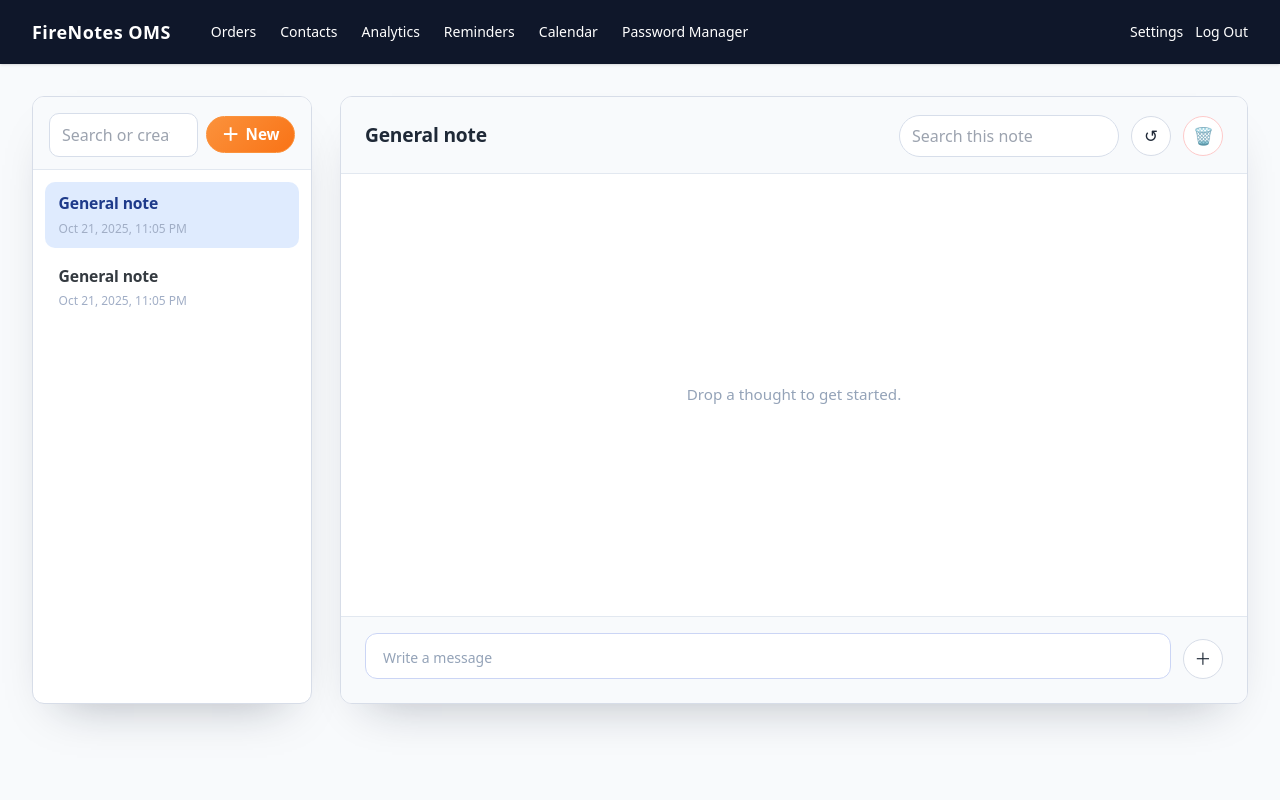
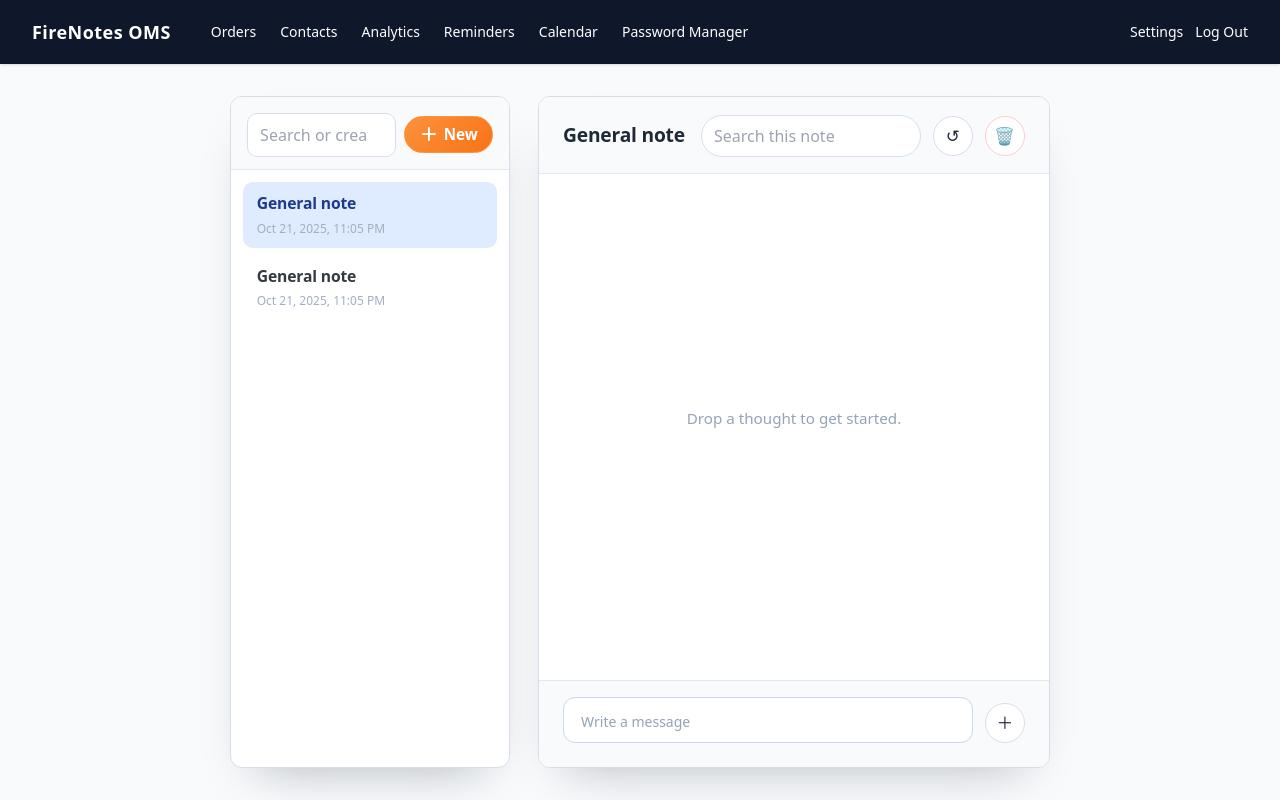
Before and after one commit to psy777/order-management-system, a Flask app: page /firenotes in a window 1280 px wide. Run offline with Flask 3, Linux system fonts and the light colour scheme; data comes from the database, SQL or seed files in the repository; data that the repository does not hold is empty; some libraries are stand-ins or nearby versions.

Commit message:
Make chat composer sticky at bottom

```diff
--- a/assets/css/firenotes_chat.css
+++ b/assets/css/firenotes_chat.css
@@ -14,12 +14,38 @@
     border: 0;
 }
 
+.firenotes-chat {
+    min-height: 100vh;
+    display: flex;
+    flex-direction: column;
+}
+
+.firenotes-chat nav {
+    flex: 0 0 auto;
+}
+
+.firenotes-chat main {
+    flex: 1 1 auto;
+    display: flex;
+    flex-direction: column;
+    min-height: 0;
+}
+
+.firenotes-chat main > .max-w-7xl {
+    flex: 1 1 auto;
+    display: flex;
+    flex-direction: column;
+    min-height: 0;
+}
+
 .fc-chat-layout {
     width: 100%;
     display: grid;
     grid-template-columns: 280px minmax(0, 1fr);
     gap: 1.75rem;
-    min-height: max(540px, calc(100vh - 12rem));
+    flex: 1 1 auto;
+    height: 100%;
+    min-height: min(540px, 100%);
 }
 
 .fc-notes {
@@ -199,6 +225,7 @@
     border-radius: 12px;
     overflow: hidden;
     box-shadow: 0 24px 48px -28px rgba(15, 23, 42, 0.32);
+    min-height: 0;
 }
 
 .fc-chat-panel__header {
@@ -209,6 +236,7 @@
     gap: 1rem;
     border-bottom: 1px solid #e2e8f0;
     background: #f8fafc;
+    flex-shrink: 0;
 }
 
 .fc-chat-panel__title {
@@ -324,6 +352,7 @@
     flex: 1;
     min-height: 0;
     display: flex;
+    flex-direction: column;
     background: #ffffff;
 }
 
@@ -333,8 +362,10 @@
     overflow-y: auto;
     display: flex;
     flex-direction: column;
+    justify-content: flex-end;
     gap: 1rem;
     background: transparent;
+    padding-bottom: 2.5rem;
 }
 
 .fc-chat-log::-webkit-scrollbar {
@@ -749,6 +780,7 @@
     padding: 1rem 1.5rem 1.5rem;
     border-top: 1px solid #e2e8f0;
     background: #f8fafc;
+    flex-shrink: 0;
 }
 
 .fc-chat-error {
```
